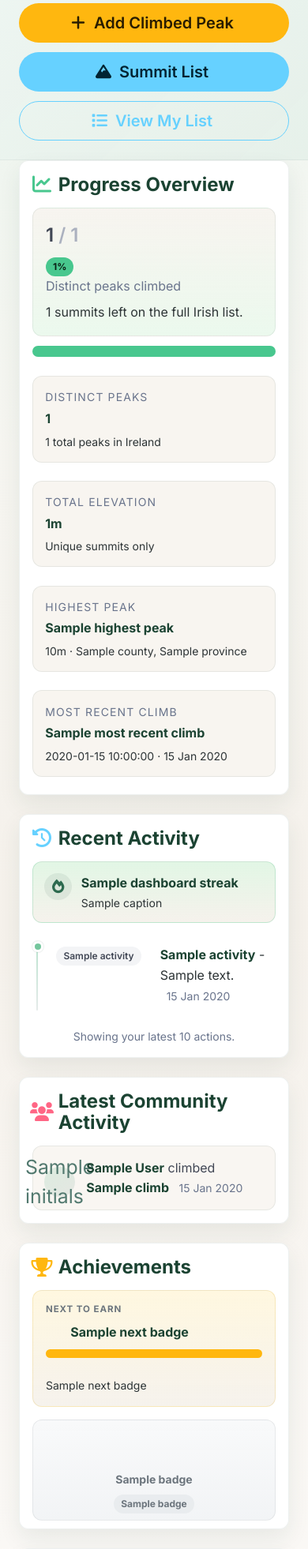
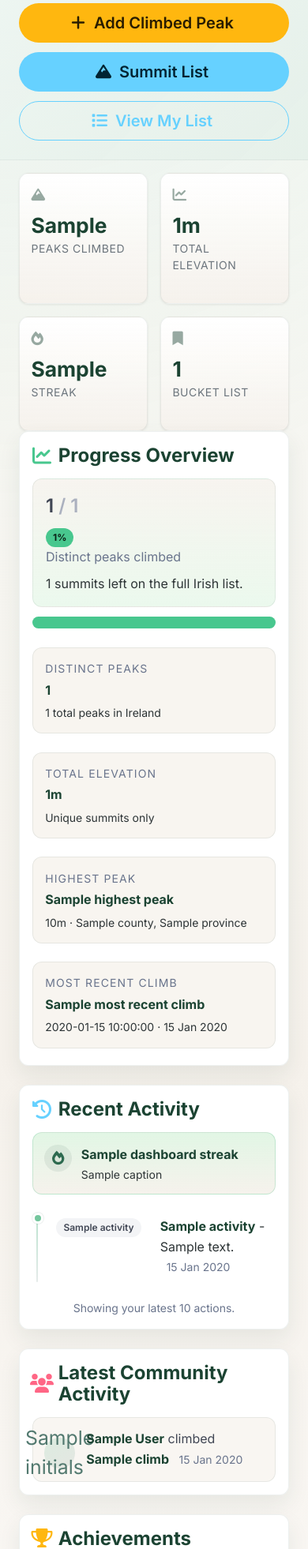
Before and after one commit to AndrianBarbulat/Emerald-Summit-Tracker, a Flask app: template templates/home.html in a window 390 px wide. Shown: the part 329-2291 px from the top of the page at 79% size. Run offline with Flask 3, Linux system fonts and the light colour scheme; the template is opened without the code that fills it: most values are stand-ins (such as "Sample title", 1, 10 or a date in 2020).

Commit message:
Added a quick stats row at the top of the dashboard with four key metrics for immediate visibility. Displayed peaks climbed, total elevation, streak, and bucket list count in compact stat cards with icons. Styled cards with a light tinted background, large numeric values, and clear labels for readability. Made the layout responsive with a 2 by 2 grid on mobile for better spacing and clarity.

```diff
--- a/app.py
+++ b/app.py
@@ -1788,6 +1788,12 @@ def home():
     )
     bucket_list_peaks = _build_dashboard_bucket_preview(bucket_items, decorated_peaks, limit=5)
     dashboard_progress = _build_dashboard_progress_data(climbs, peaks_by_id, total_peaks)
+    dashboard_quick_stats = {
+        "bucket_list_count": len(bucket_items),
+        "peaks_climbed": dashboard_progress.get("completed_count", 0),
+        "streak_weeks": int(dashboard_streak.get("display_weeks") or 0),
+        "total_elevation_m": dashboard_progress.get("total_elevation_m", 0),
+    }
 
     _set_active_page("dashboard")
     return render_template(
@@ -1797,6 +1803,7 @@ def home():
         dashboard_community_activity=dashboard_community_activity,
         dashboard_peak_search_data=dashboard_peak_search_data,
         dashboard_progress=dashboard_progress,
+        dashboard_quick_stats=dashboard_quick_stats,
         dashboard_recent_activity=dashboard_recent_activity,
         dashboard_streak=dashboard_streak,
         peak_statuses=peak_statuses,
--- a/static/css/home.css
+++ b/static/css/home.css
@@ -7,6 +7,45 @@
 
 .dashboard-page__main {
     padding-top: 0;
+}
+
+.dashboard-quick-stats {
+    padding-bottom: 1.25rem;
+}
+
+.dashboard-quick-stats__grid {
+    display: grid;
+    gap: 1rem;
+    grid-template-columns: repeat(4, minmax(0, 1fr));
+}
+
+.dashboard-quick-stat {
+    background: linear-gradient(180deg, rgba(255, 255, 255, 0.96) 0%, rgba(245, 241, 235, 0.88) 100%);
+    border: 1px solid rgba(27, 67, 50, 0.08);
+    box-shadow: var(--shadow-sm);
+    margin-bottom: 0;
+    min-height: 100%;
+    padding: 1rem 1.1rem;
+}
+
+.dashboard-quick-stat__icon {
+    color: rgba(27, 67, 50, 0.45);
+    font-size: 1.1rem;
+    margin-bottom: 0.7rem;
+}
+
+.dashboard-quick-stat__value {
+    color: var(--color-forest);
+    line-height: 1;
+    margin-bottom: 0.35rem !important;
+}
+
+.dashboard-quick-stat__label {
+    color: var(--color-grey);
+    font-size: 0.82rem;
+    letter-spacing: 0.04em;
+    margin-bottom: 0;
+    text-transform: uppercase;
 }
 
 .dashboard-welcome {
@@ -776,6 +815,10 @@
     .dashboard-grid {
         row-gap: 1rem;
     }
+
+    .dashboard-quick-stats__grid {
+        grid-template-columns: repeat(2, minmax(0, 1fr));
+    }
 }
 
 @media screen and (max-width: 768px) {
@@ -803,6 +846,14 @@
     .dashboard-add-climb-modal__actions {
         align-items: stretch;
         flex-direction: column;
+    }
+
+    .dashboard-quick-stats {
+        padding-top: 1rem;
+    }
+
+    .dashboard-quick-stats__grid {
+        grid-template-columns: repeat(2, minmax(0, 1fr));
     }
 
     .dashboard-streak-banner {
@@ -835,6 +886,7 @@
     .dashboard-community-feed__time,
     .dashboard-achievement-grid__label,
     .dashboard-achievement-next__meta,
+    .dashboard-quick-stat__label,
     .dashboard-peak-list__meta,
     .dashboard-peak-list__reason,
     .dashboard-bucket-list__meta,
@@ -849,6 +901,14 @@
 
     .dashboard-card {
         padding: 1rem;
+    }
+
+    .dashboard-quick-stat {
+        padding: 0.9rem;
+    }
+
+    .dashboard-quick-stat__value {
+        font-size: 1.65rem !important;
     }
 
     .dashboard-add-climb-modal {
--- a/templates/home.html
+++ b/templates/home.html
@@ -43,6 +43,41 @@
                                 <span>View My List</span>
                             </button>
                         </div>
+                    </div>
+                </div>
+            </div>
+        </section>
+
+        <section class="section pt-4 pb-0 dashboard-quick-stats">
+            <div class="container">
+                <div class="dashboard-quick-stats__grid">
+                    <div class="box dashboard-quick-stat">
+                        <div class="dashboard-quick-stat__icon">
+                            <i class="fas fa-mountain"></i>
+                        </div>
+                        <p class="title is-3 dashboard-quick-stat__value">{{ dashboard_quick_stats.peaks_climbed }}</p>
+                        <p class="dashboard-quick-stat__label">Peaks Climbed</p>
+                    </div>
+                    <div class="box dashboard-quick-stat">
+                        <div class="dashboard-quick-stat__icon">
+                            <i class="fas fa-chart-line"></i>
+                        </div>
+                        <p class="title is-3 dashboard-quick-stat__value">{{ dashboard_quick_stats.total_elevation_m }}m</p>
+                        <p class="dashboard-quick-stat__label">Total Elevation</p>
+                    </div>
+                    <div class="box dashboard-quick-stat">
+                        <div class="dashboard-quick-stat__icon">
+                            <i class="fas fa-fire"></i>
+                        </div>
+                        <p class="title is-3 dashboard-quick-stat__value">{{ dashboard_quick_stats.streak_weeks }}</p>
+                        <p class="dashboard-quick-stat__label">Streak</p>
+                    </div>
+                    <div class="box dashboard-quick-stat">
+                        <div class="dashboard-quick-stat__icon">
+                            <i class="fas fa-bookmark"></i>
+                        </div>
+                        <p class="title is-3 dashboard-quick-stat__value">{{ dashboard_quick_stats.bucket_list_count }}</p>
+                        <p class="dashboard-quick-stat__label">Bucket List</p>
                     </div>
                 </div>
             </div>
```
